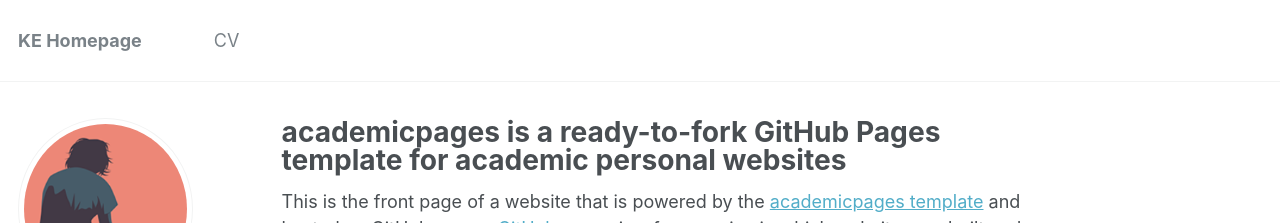
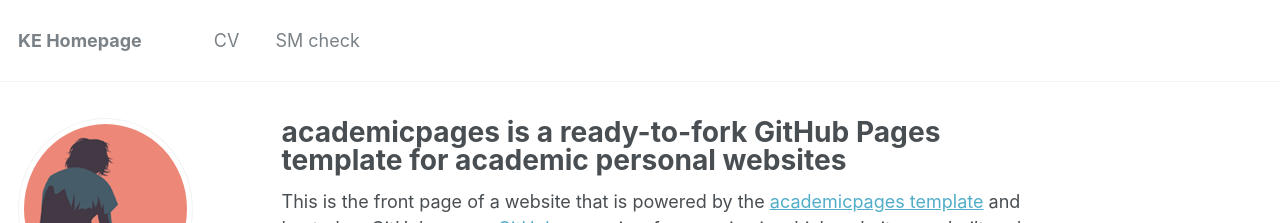
Before and after one commit to pegasuscozy/spinors, a Jekyll site: the page built from _pages/about.md, in a window 1280 px wide and 900 px high. Shown: the top 223 px of the window. Built offline with Jekyll 4.4.1, drawn with Linux system fonts in a browser that asks for light colours; some web fonts are replaced.

Commit message:
Update navigation.yml

```diff
--- a/_data/navigation.yml
+++ b/_data/navigation.yml
@@ -18,5 +18,8 @@
   - title: "CV"
     url: /files/CVCopy.pdf
 
+  - title: "SM check"
+    url: /files/statmech4.pdf
+
   # - title: "Guide"
   #   url: /markdown/
```
